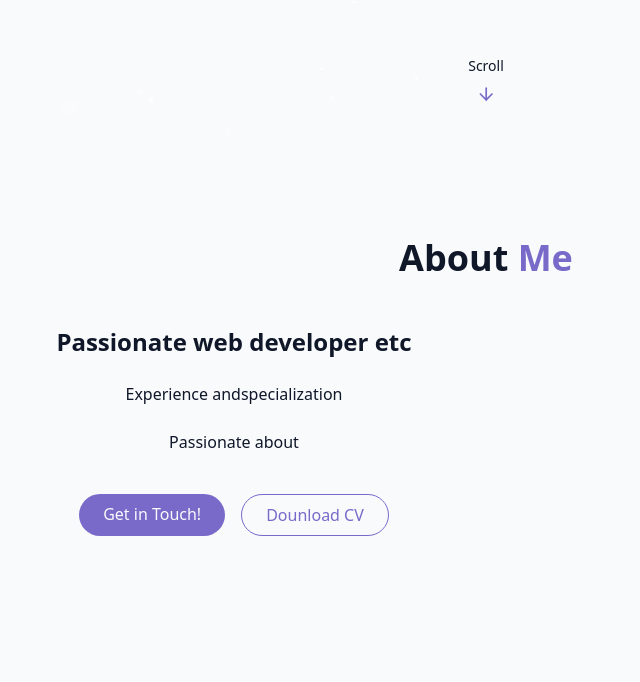
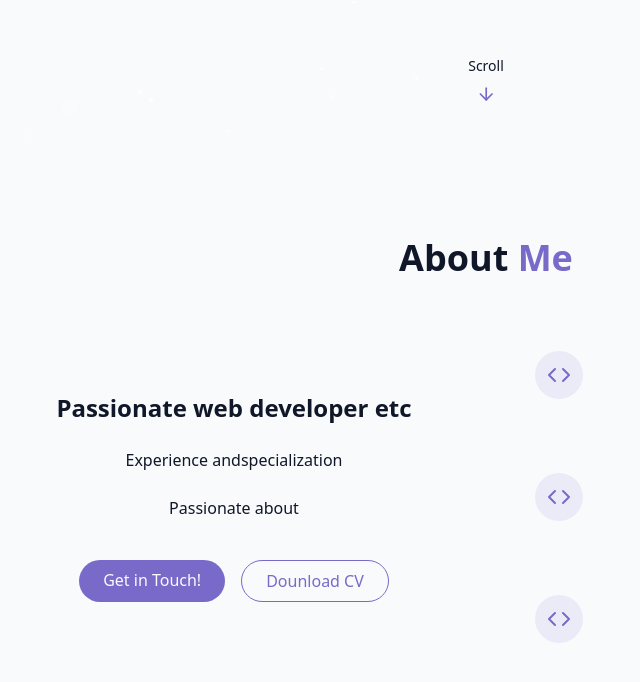
Before and after one commit to iancorbett/reactPortfolio, a React (Vite) app: page / in a window 1280 px wide. Shown: the part 658-1340 px from the top of the page, without its empty margins (154-794 px from the left). Before the commit the page ends 1290 px from the top, so only its background shows below. Built offline with nearby package versions, Linux system fonts and the light colour scheme.

Commit message:
add more sections

```diff
--- a/src/components/AboutSection.jsx
+++ b/src/components/AboutSection.jsx
@@ -1,3 +1,4 @@
+import { Code } from "lucide-react";
 
 
 export const AboutSection = () => {
@@ -35,9 +36,27 @@
                 </div>
 
                 <div className="grid grid-cols-1 gap-6">
-                    <div className="gradient-border p-6 card-hover"></div>
-                    <div className="gradient-border p-6 card-hover"></div>
-                    <div className="gradient-border p-6 card-hover"></div>
+                    <div className="gradient-border p-6 card-hover">
+                        <div className="flex items-start gap-4">
+                            <div className="p-3 rounded-full bg-primary/10">
+                                <Code className="h-6 w-6 text-primary"/>
+                            </div>
+                        </div>
+                    </div>
+                    <div className="gradient-border p-6 card-hover">
+                    <div className="flex items-start gap-4">
+                            <div className="p-3 rounded-full bg-primary/10">
+                                <Code className="h-6 w-6 text-primary"/>
+                            </div>
+                        </div>
+                    </div>
+                    <div className="gradient-border p-6 card-hover">
+                    <div className="flex items-start gap-4">
+                            <div className="p-3 rounded-full bg-primary/10">
+                                <Code className="h-6 w-6 text-primary"/>
+                            </div>
+                        </div>
+                    </div>
 
                 </div>
 
```
